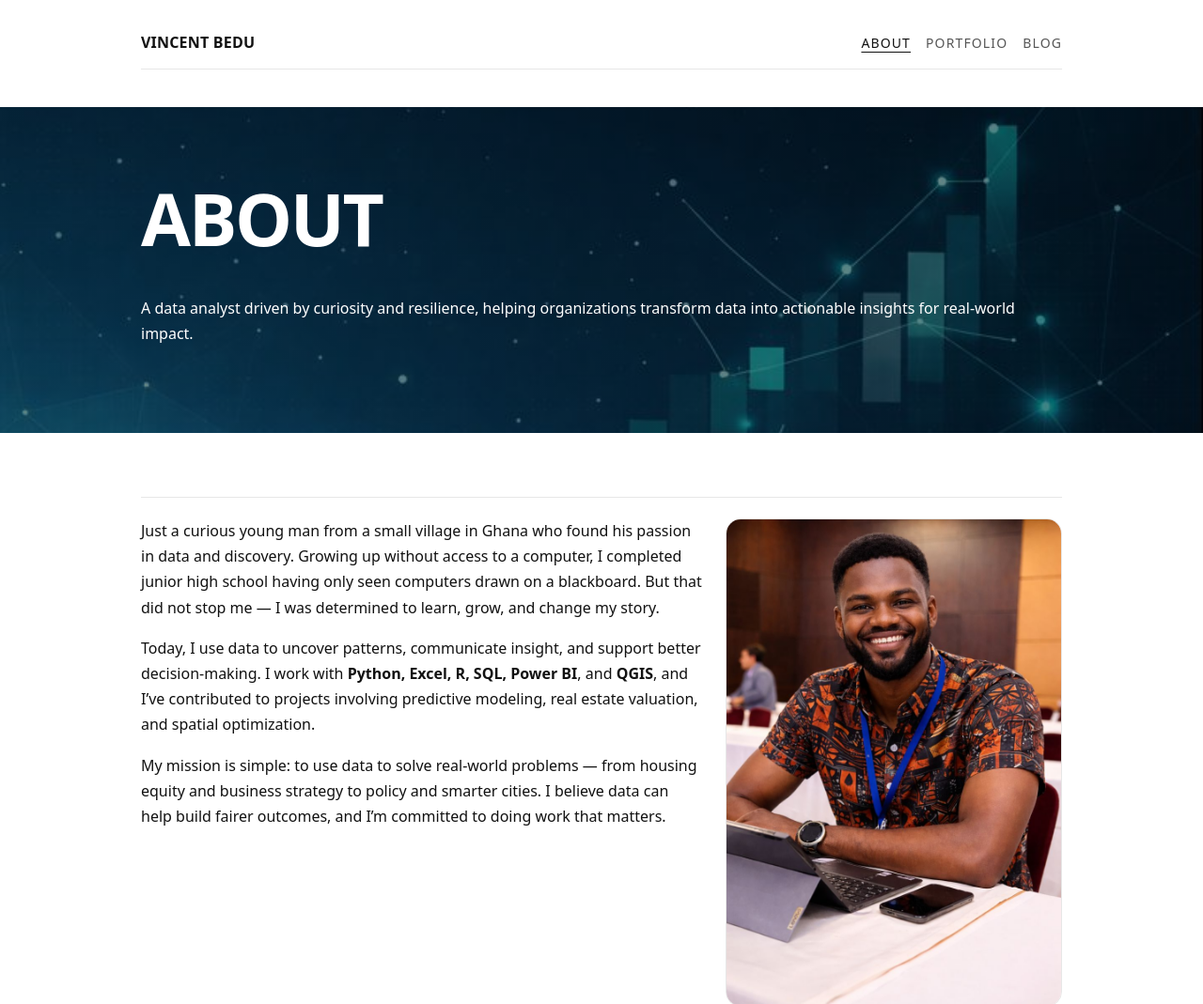
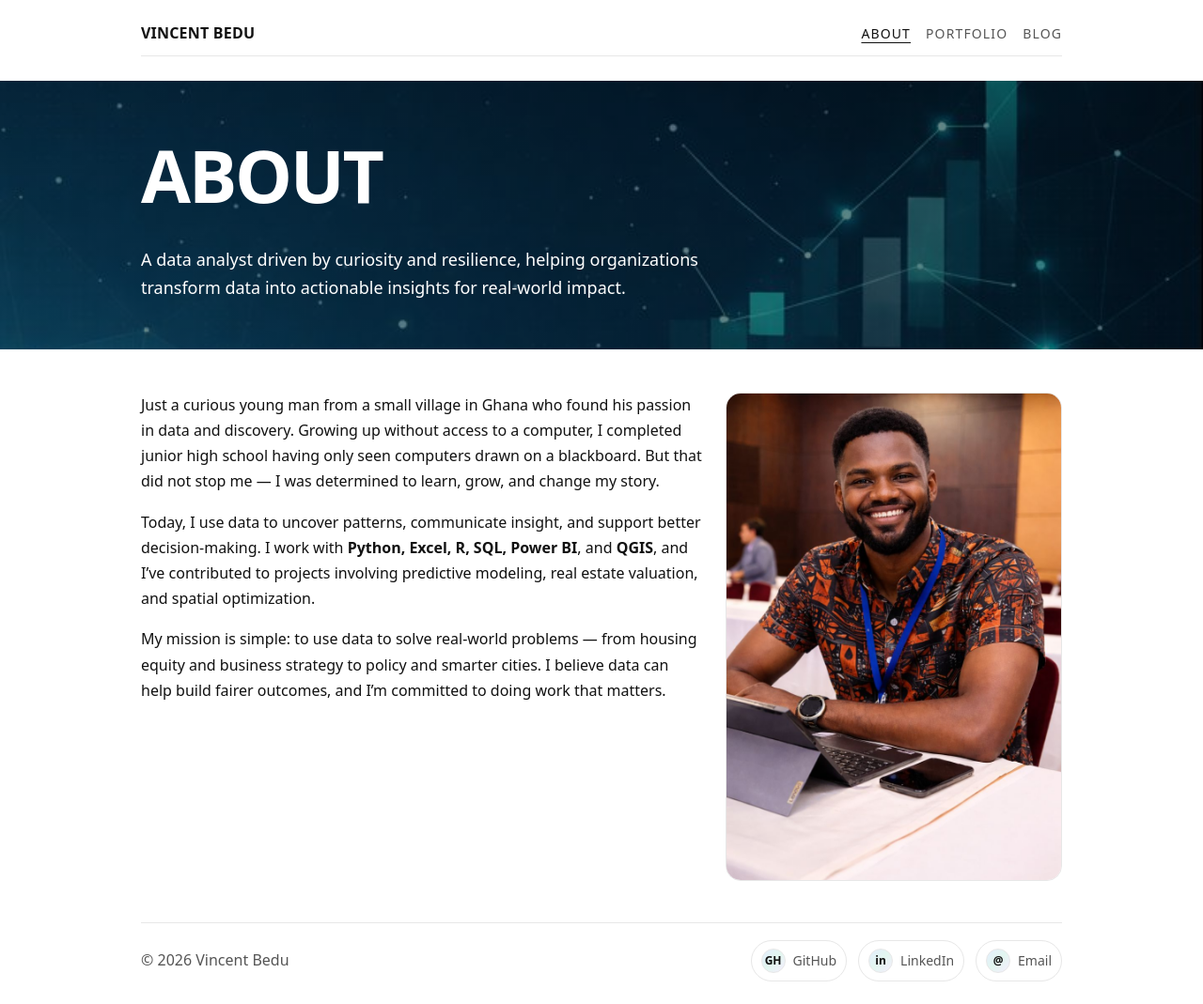
Before and after one commit to VincentBEDU/vincentbedu.github.io, a plain HTML site: page index.html in a window 1280 px wide. Shown: the top 1069 px of the page at 94% size. Drawn offline with Linux system fonts and the light colour scheme.

Commit message:
Refine spacing and padding in styles.css
Adjusted spacing and padding for various sections to improve layout.

```diff
--- a/styles.css
+++ b/styles.css
@@ -317,3 +317,52 @@ h1{
 }
 /* DEBUG: if you see a red border, CSS is loading */
 body { outline: 6px solid red; }
+
+/* =========================
+   TIGHT ABOUT SPACING (override)
+========================= */
+
+/* Reduce the overall container padding */
+.container{
+  padding: 12px 0 26px !important;
+}
+
+/* Make the hero section shorter + closer to nav */
+.about-hero{
+  margin-top: 0 !important;
+  padding: 24px 0 !important;   /* smaller hero height */
+}
+
+/* Reduce spacing inside hero text block */
+.about-hero-inner h1{
+  margin: 0 0 8px !important;
+}
+
+.about-hero-lead{
+  margin: 0 !important;
+  font-size: 18px !important;  /* slightly smaller = cleaner */
+  max-width: 60ch;
+}
+
+/* Remove the big separator spacing before the two-column section */
+.about-grid{
+  margin-top: 10px !important;
+  padding-top: 0 !important;
+  border-top: 0 !important;
+}
+
+/* If you still want a subtle divider, uncomment this:
+.about-grid{
+  border-top: 1px solid rgba(0,0,0,0.06) !important;
+  padding-top: 10px !important;
+}
+*/
+
+/* Optional: reduce nav padding so everything sits closer */
+.nav{
+  padding: 10px 0 !important;
+}
+
+.about-hero{
+  box-shadow: inset 0 -1px 0 rgba(0,0,0,0.08);
+}
```
